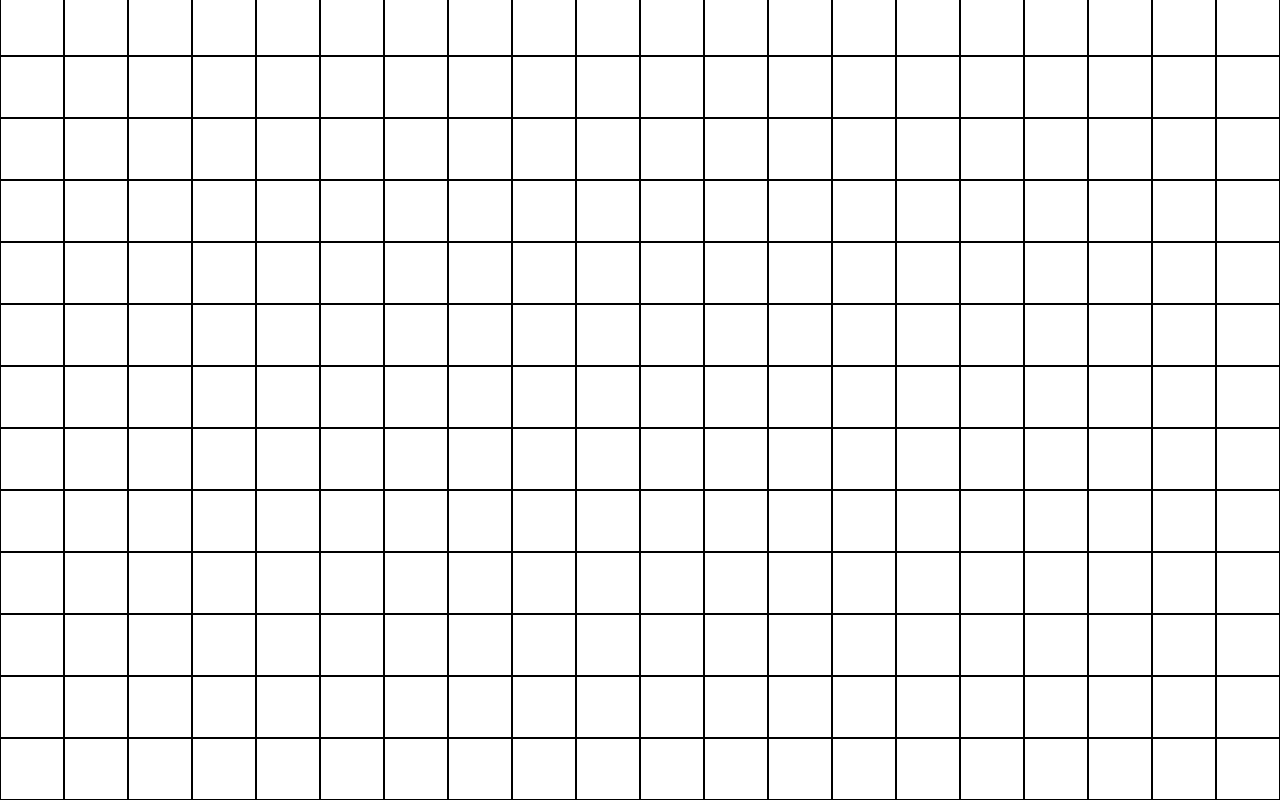
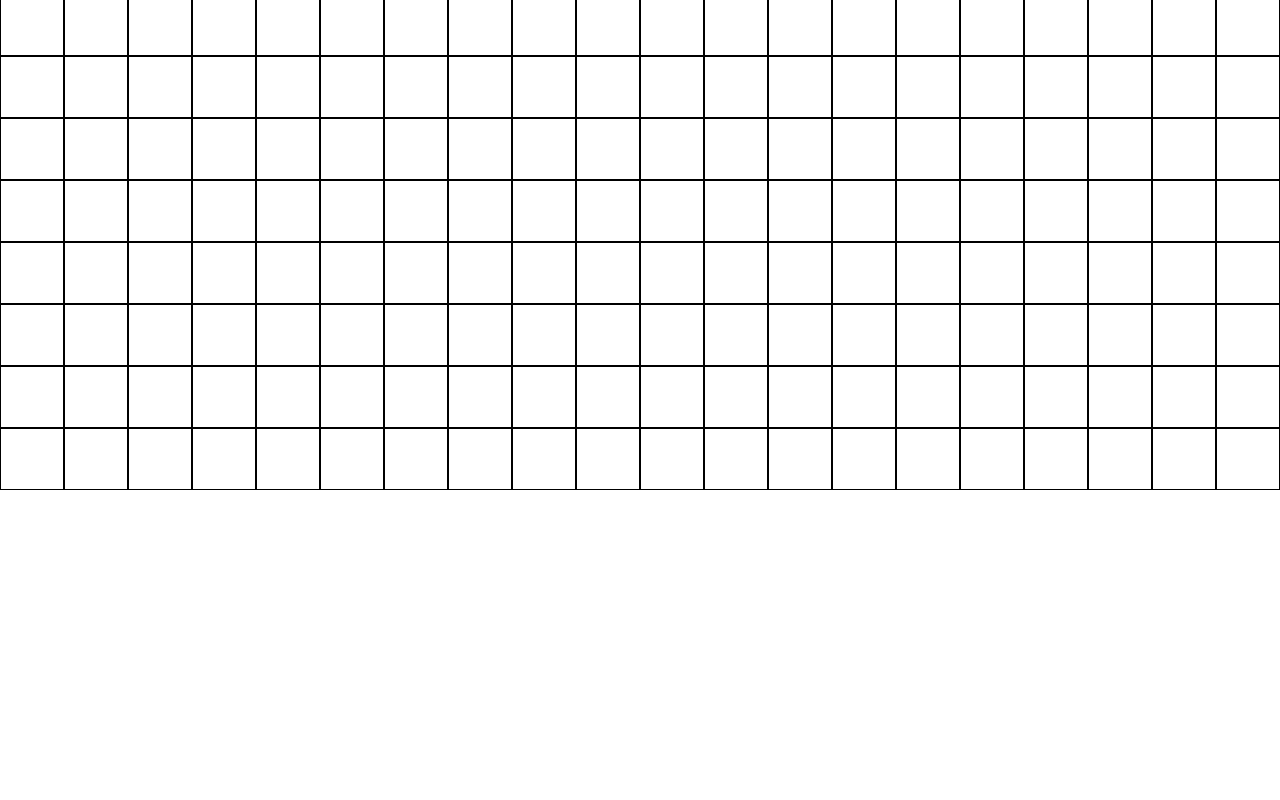
Before and after one commit to A-Zalesak/React-canvas-app, a React (Create React App) app: page / in a window 1280 px wide. Shown: the part 440-1240 px from the top of the page. After the commit the page ends 930 px from the top, so only its background shows below. Built offline with nearby package versions, Linux system fonts and the light colour scheme.

Commit message:
fix bug with mouse leaving frame

```diff
--- a/src/App.js
+++ b/src/App.js
@@ -6,7 +6,7 @@ import darkenColor from './utils';
 function App() {
 
   // If you change these, make sure to also change the App.css
-  const rows = 20
+  const rows = 15
   const cols = 20
 
   const [squares, setSquares] = React.useState(newBoard())
@@ -25,7 +25,6 @@ function App() {
   // If the grid-container is clicked on, change to paint mode
   const [paintMode, setPaintMode] = React.useState(false)
 
-  // Causes a bug if mouse, while clicked, is dragged out of the window (or div container)
   function activatePaintMode(on) {
     setPaintMode(on ? true : false)
   }
@@ -63,7 +62,10 @@ function App() {
 
   return (
     <div className="App">
-      <div className="square-container" onMouseDown={() => activatePaintMode(true)} onMouseUp={() => activatePaintMode(false)}>
+      <div className="square-container"
+      onMouseDown={() => activatePaintMode(true)}
+      onMouseUp={() => activatePaintMode(false)}
+      onMouseLeave={() => activatePaintMode(false)}>
         {squareElements}
       </div>
     </div>
```
